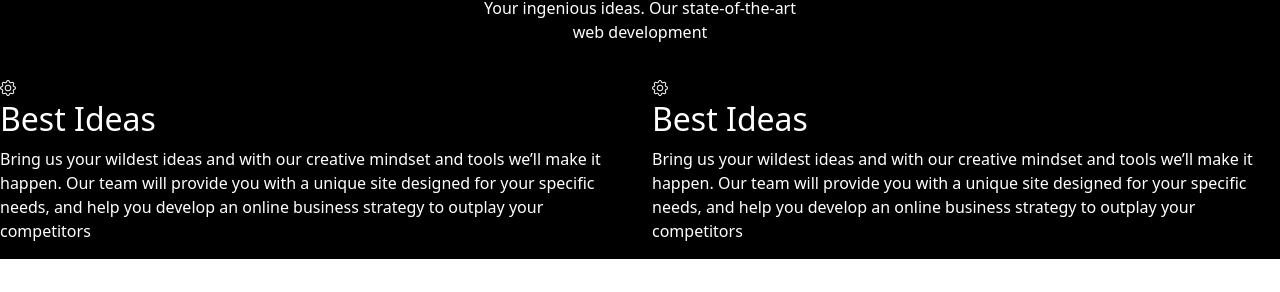
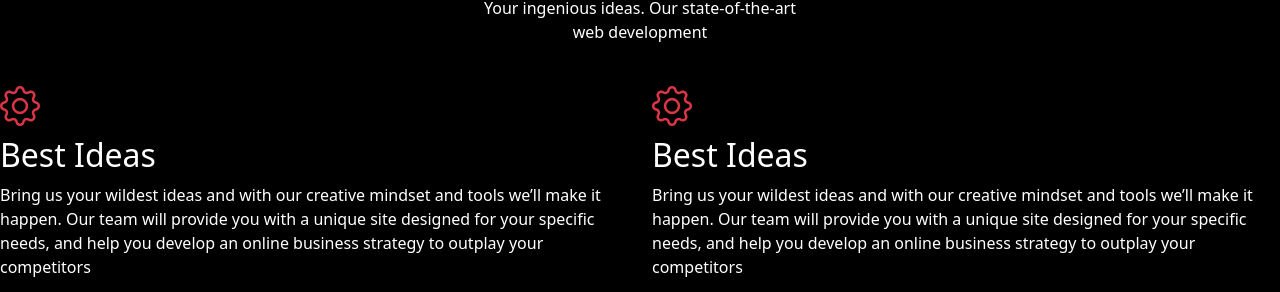
Before and after one commit to DavidEspinozaRomero/DavidEspinozaRomero.github.io, an Angular app: page / in a window 1280 px wide. Shown: the part 2279-2571 px from the top of the page. Before the commit the page ends 2538 px from the top, so only its background shows below. Built offline with nearby package versions, Linux system fonts and the light colour scheme.

Commit message:
<i class="bi bi-gear text-danger"></i>

```diff
--- a/src/app/pages/main/main.component.html
+++ b/src/app/pages/main/main.component.html
@@ -103,9 +103,10 @@
     </p>
   </div>
 
-  <div class="row ">
+  <div class="row">
     <div class="col">
-      <i class="bi bi-gear"></i>
+      <i class="bi bi-gear fs-1 text-danger"></i>
+      <div>
         <h2>Best Ideas</h2>
         <p>
           Bring us your wildest ideas and with our creative mindset and tools
@@ -114,8 +115,10 @@
           business strategy to outplay your competitors
         </p>
       </div>
+    </div>
     <div class="col">
-      <i class="bi bi-gear"></i>
+      <i class="bi bi-gear fs-1 text-danger"></i>
+      <div>
         <h2>Best Ideas</h2>
         <p>
           Bring us your wildest ideas and with our creative mindset and tools
@@ -126,3 +129,4 @@
       </div>
     </div>
   </div>
+</div>
```
Lines whose indentation alone changed are shown as unchanged.
